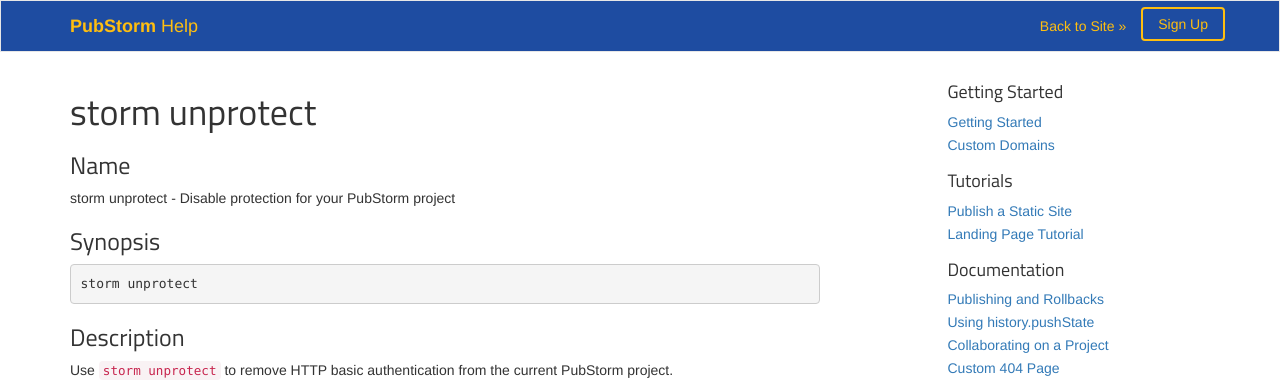
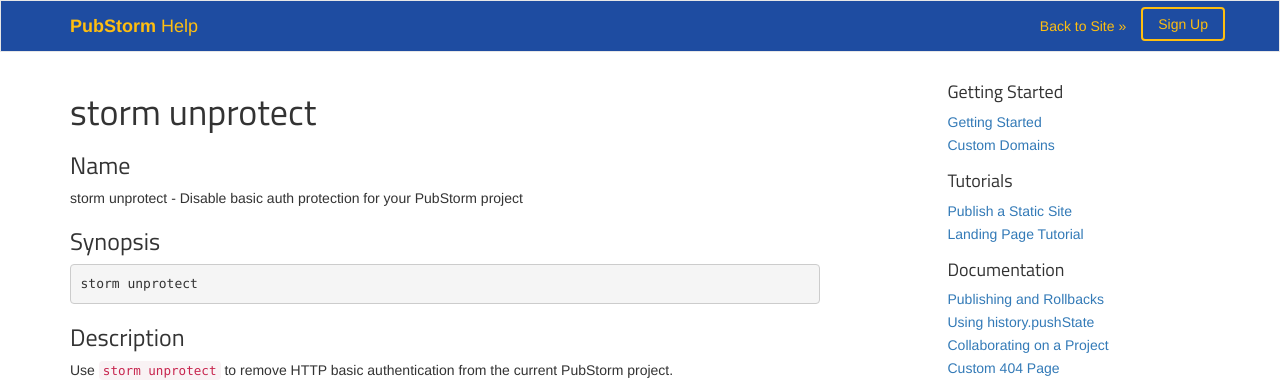
Before and after one commit to nitrous-io/help, a Jekyll site: the page built from _posts/2016-06-17-storm-unprotect.md, in a window 1280 px wide. Shown: the top 382 px of the page. Built offline with Jekyll 4.4.1, drawn with Linux system fonts in a browser that asks for light colours.

Commit message:
adding basic auth screenshot and some copy changes

```diff
--- a/_posts/2016-06-17-storm-unprotect.md
+++ b/_posts/2016-06-17-storm-unprotect.md
@@ -8,7 +8,7 @@ navorder: 23
 
 ### Name
 
-storm unprotect - Disable protection for your PubStorm project
+storm unprotect - Disable basic auth protection for your PubStorm project
 
 ### Synopsis
 
```
Also changed, not shown: images/cli/storm-protect-basic-auth.png (added).
